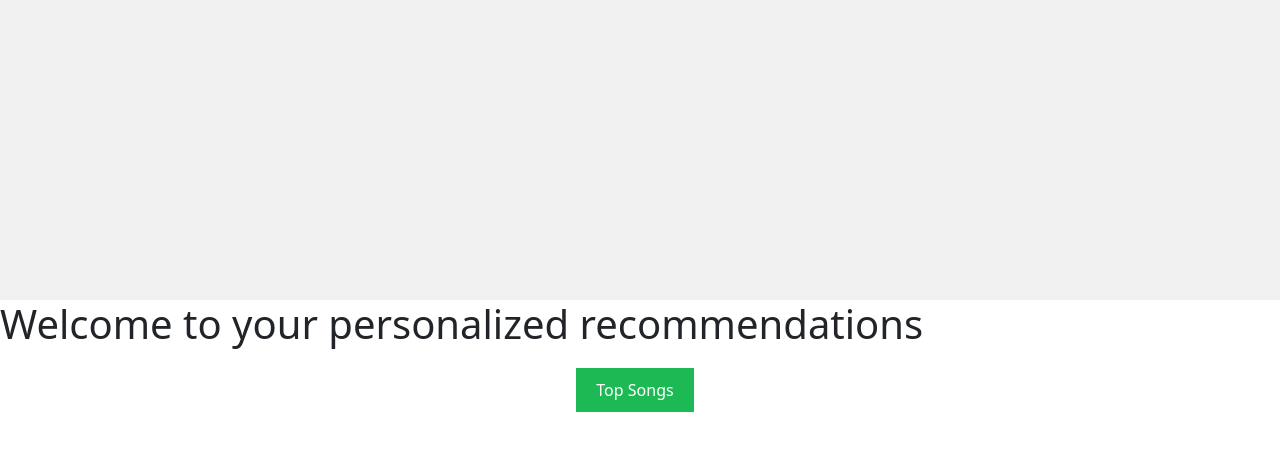
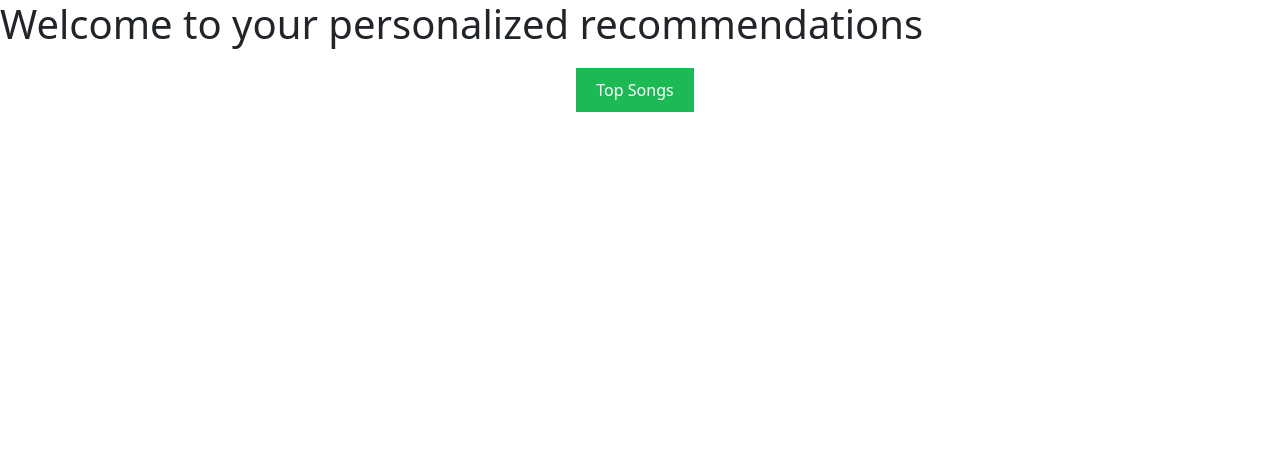
Before and after one commit to MonishaCelestina/Assignment2, a plain HTML site: page logged.html in a window 1280 px wide. Drawn offline with nearby package versions, Linux system fonts and the light colour scheme.

Commit message:
Removing cover from page

```diff
--- a/logged.html
+++ b/logged.html
@@ -24,7 +24,6 @@
   </head>
 
   <body onload="onPageLoad()">
-    <div id="cover"></div>
     <header>
       <h1>Welcome to your personalized recommendations</h1>
     </header>
```
